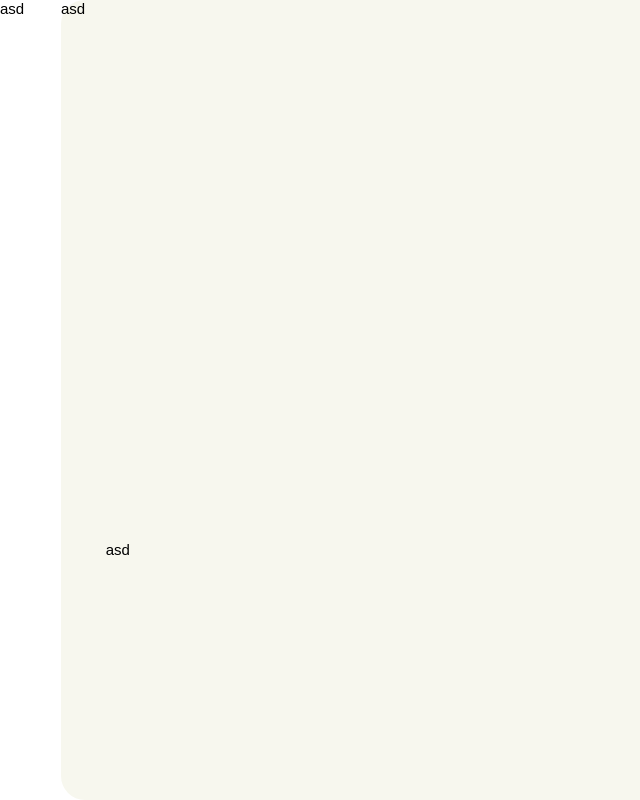
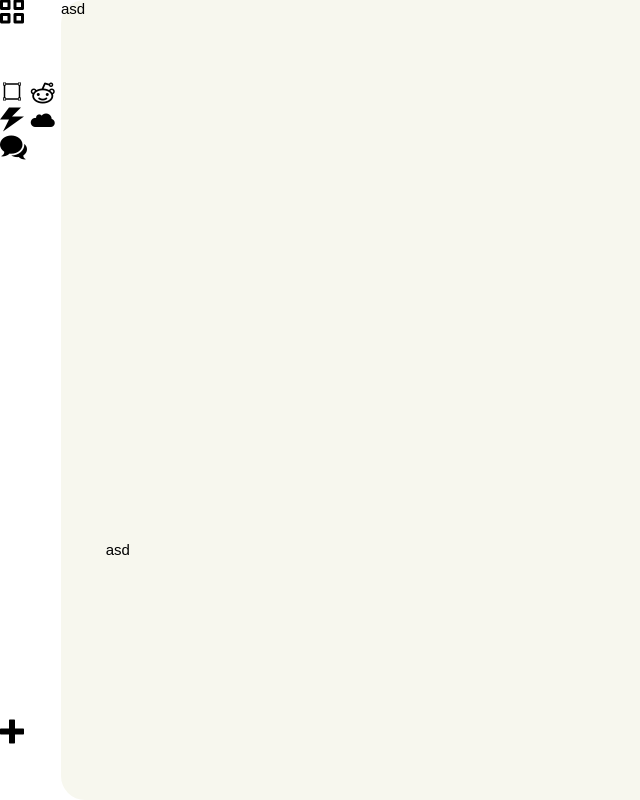
Before and after one commit to wfercanas/PlatziMaster_wk5_retoDesktop, a plain HTML site: page index.html in a window 1280 px wide. Shown: the whole page, without its empty margins (0-640 px from the left). Drawn offline with Linux system fonts and the light colour scheme; files whose address does not match are found by name.

Commit message:
nav icons added

```diff
--- a/css/styles.css
+++ b/css/styles.css
@@ -11,7 +11,10 @@ body {
 nav {
     display: grid;
     grid-template-rows: 1fr 8fr 1fr;
+    font-size: 1.5rem;
 }
+
+
 
 /* ...................................................display */
 .display-container {
--- a/index.html
+++ b/index.html
@@ -9,9 +9,15 @@
 </head>
 <body>
     <nav>
-        <section class="nav-top">asd</section>
-        <section class="nav-middle"></section>
-        <section class="nav-bottom"></section>
+        <section class="nav-top"><i class="icon-grid"></i></section>
+        <section class="nav-middle">
+            <i class="icon-square"></i>
+            <i class="icon-reddit"></i>
+            <i class="icon-power"></i>
+            <i class="icon-cloud"></i>
+            <i class="icon-bubbles2"></i>
+        </section>
+        <section class="nav-bottom"><i class="icon-plus"></i></section>
     </nav>
     <section class="display-container">
         <section class="display-top-bar">asd</section>
```
